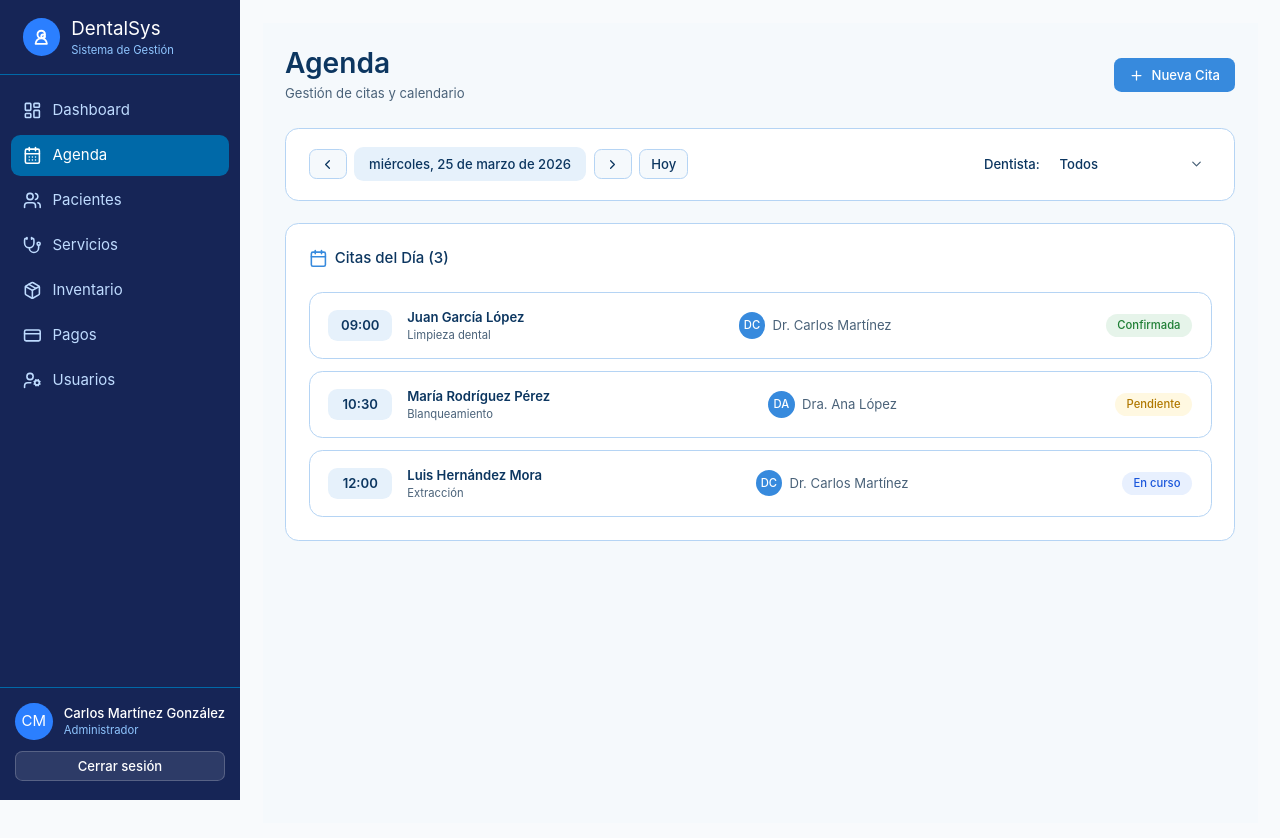
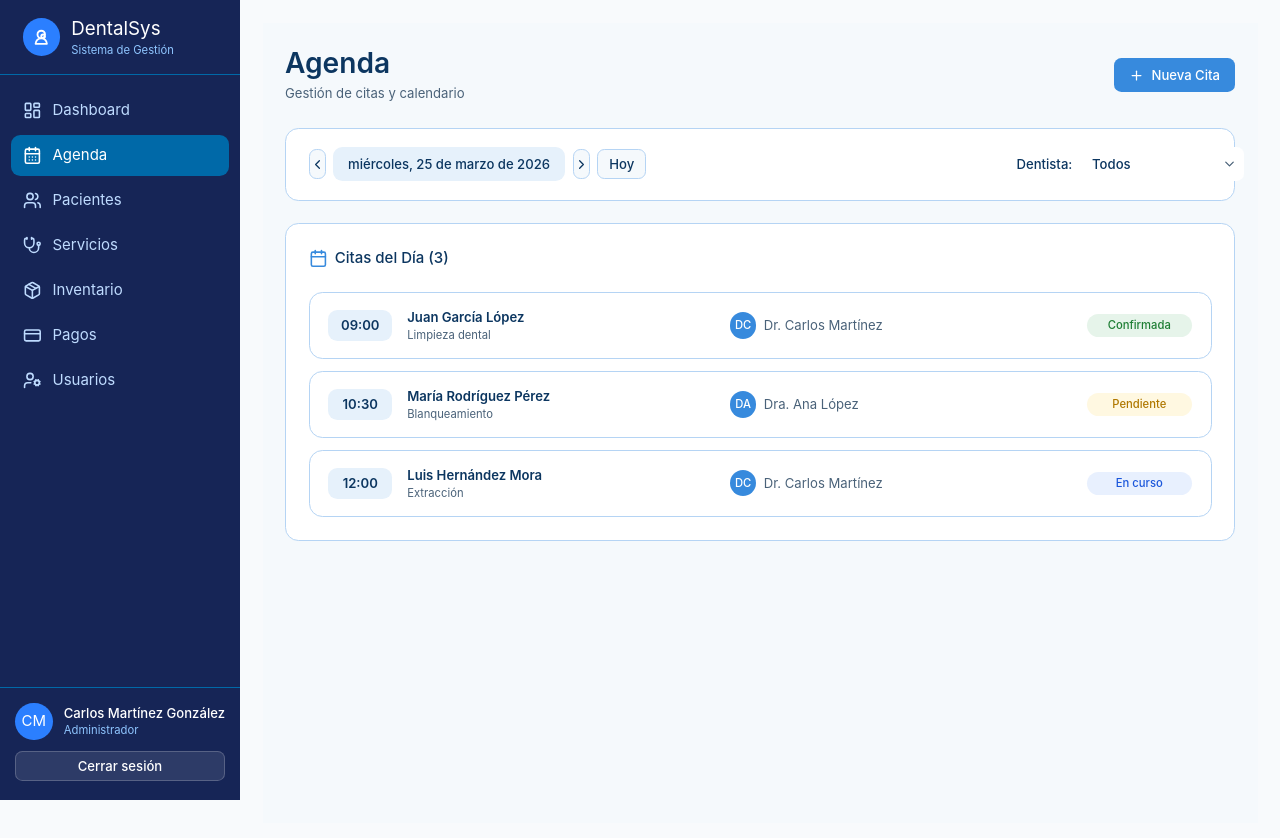
Before and after one commit to AndrykLeonT/dentistaWebPgFront, a Vue app: page /agenda in a window 1280 px wide. Shown: the top 838 px of the page. Built offline with nearby package versions, Linux system fonts and the light colour scheme; the HTML template or start-up script is replaced by a standard one.

Commit message:
fix: iconos de dentistas alineados

```diff
--- a/src/views/agenda/AgendaView.vue
+++ b/src/views/agenda/AgendaView.vue
@@ -25,7 +25,7 @@
 
       <!-- Date navigation bar -->
       <div class="bg-white border border-[#b5d4f4] rounded-xl px-6 py-5 mb-6 flex items-center justify-between">
-        <div class="flex items-center gap-2">
+        <div class="flex items-center gap-2 w-52 shrink-0">
           <button
             class="bg-[#f5f9fc] border border-[#b5d4f4] rounded-md w-[38px] h-8 flex items-center justify-center hover:bg-[#e6f1fb] transition-colors"
             @click="cambiarDia(-1)"
@@ -36,7 +36,7 @@
             </svg>
           </button>
 
-          <div class="bg-[#e6f1fb] rounded-lg h-9 px-4 flex items-center">
+          <div class="bg-[#e6f1fb] rounded-lg h-9 px-4 flex items-center whitespace-nowrap">
             <span class="text-[#0c3660] text-sm font-medium">{{ fechaFormateada }}</span>
           </div>
 
@@ -60,7 +60,7 @@
         </div>
 
         <!-- Dentista filter -->
-        <div class="flex items-center gap-2">
+        <div class="flex items-center gap-2 w-52 shrink-0">
           <span class="text-[#0c3660] text-sm font-medium">Dentista:</span>
           <div class="relative">
             <select
@@ -114,7 +114,7 @@
             @click="abrirEditar(cita)"
           >
             <!-- Left: time + patient -->
-            <div class="flex items-center gap-4">
+            <div class="flex items-center gap-4 w-64 shrink-0">
               <div class="bg-[#e6f1fb] rounded-lg px-3 py-2 text-center min-w-[64px]">
                 <span class="text-[#0c3660] text-sm font-semibold block leading-tight">{{ cita.hora }}</span>
               </div>
@@ -125,8 +125,8 @@
             </div>
 
             <!-- Center: dentist -->
-            <div class="flex items-center gap-2">
-              <div class="w-7 h-7 rounded-full bg-[#378add] flex items-center justify-center">
+            <div class="flex items-center gap-2 w-52 shrink-0">
+              <div class="w-7 h-7 rounded-full bg-[#378add] flex items-center justify-center shrink-0">
                 <span class="text-white text-xs font-medium">{{ iniciales(cita.dentista) }}</span>
               </div>
               <span class="text-[#4a6279] text-sm">{{ cita.dentista }}</span>
@@ -134,7 +134,7 @@
 
             <!-- Right: status badge -->
             <span
-              class="text-xs font-medium px-3 py-1 rounded-full"
+              class="text-xs font-medium px-3 py-1 rounded-full w-28 text-center inline-block"
               :class="estadoClase(cita.estado)"
             >
               {{ cita.estado }}
```
